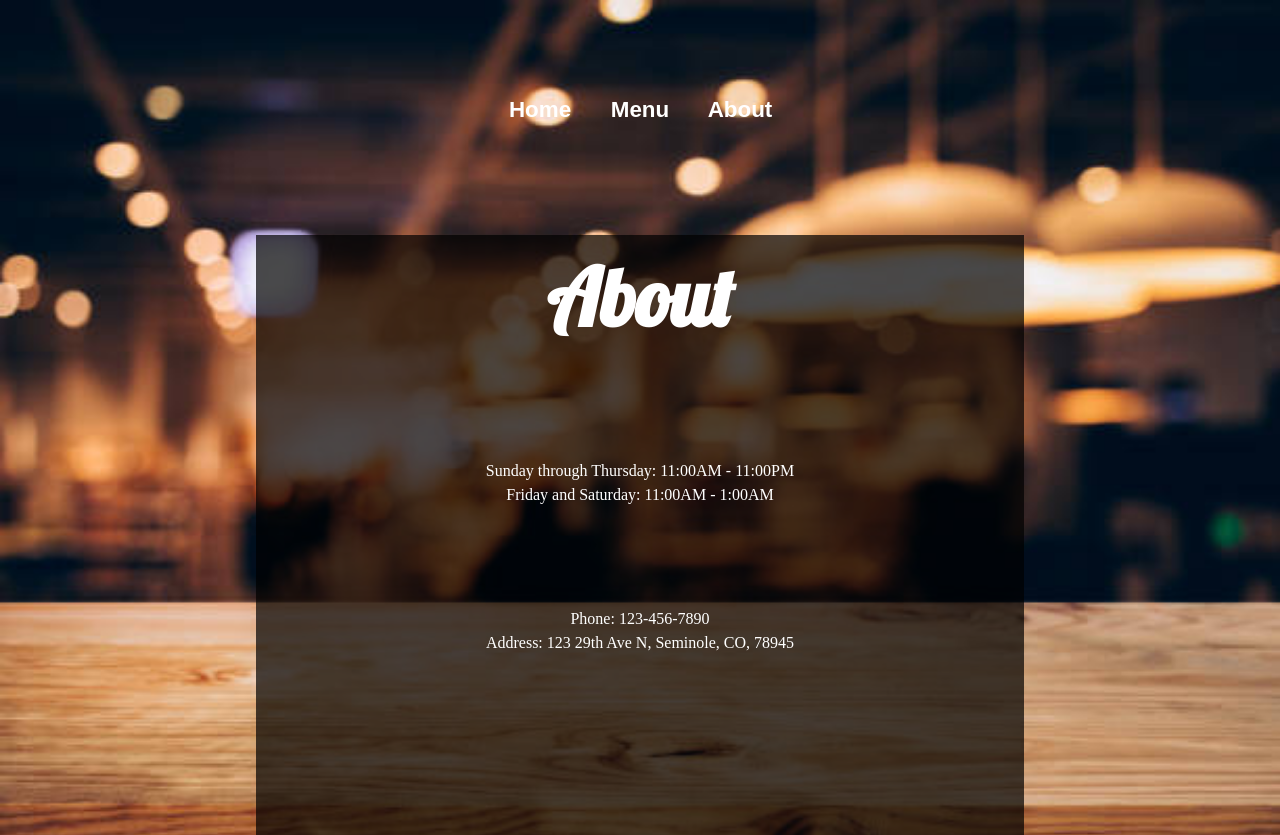
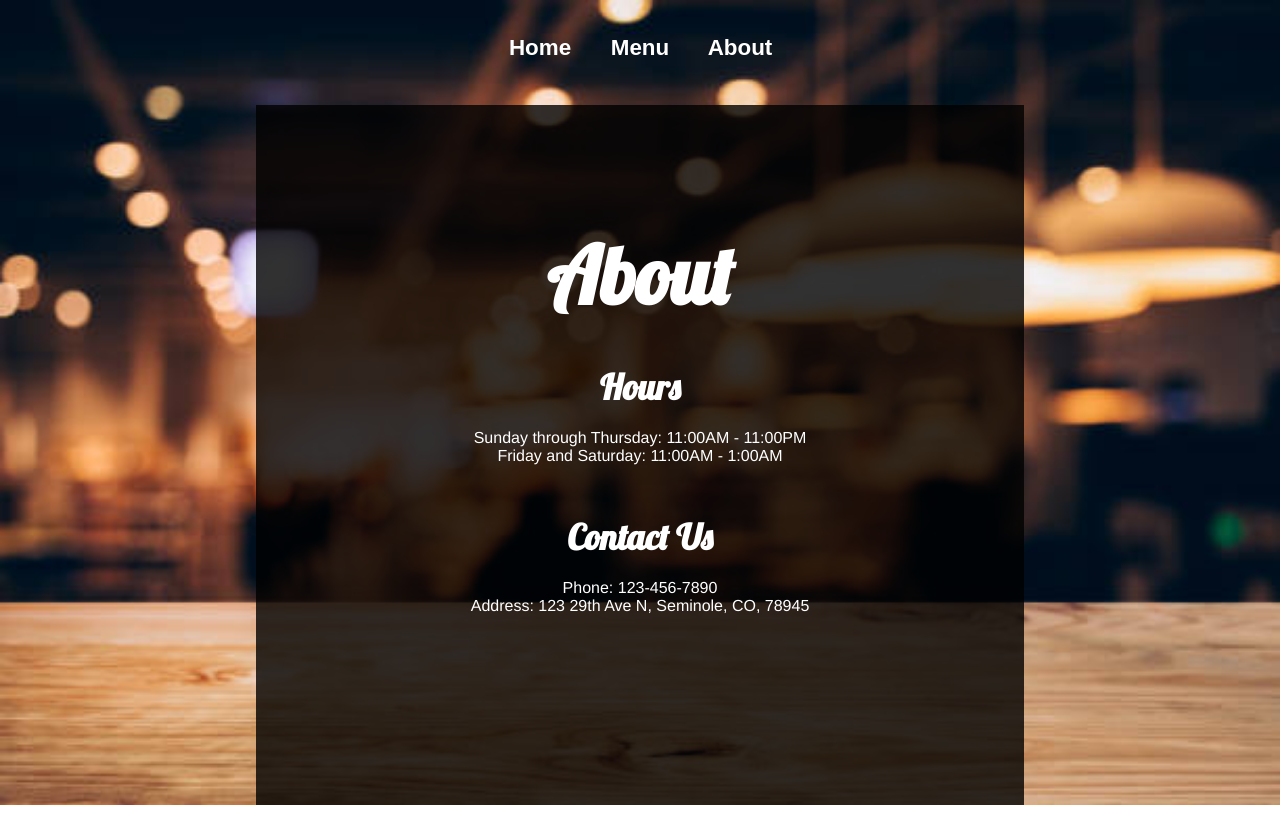
Before and after one commit to E-Kittle/Restaurant, a website built with webpack: page dist/index.html in a window 1280 px wide. Both pictures are taken after a click on the button "About". After the commit the page ends 805 px from the top, so only its background shows below. Built offline with nearby package versions, Linux system fonts and the light colour scheme; files whose address does not match are found by name.

Commit message:
cleaned up comments

```diff
--- a/src/modules/contact.js
+++ b/src/modules/contact.js
@@ -1,4 +1,6 @@
 
+
+// This function builds an about page for a restaurant with simple manipulation of the DOM
 const buildAbout = () => {
     // Containers
     const content = document.querySelector('#content');
@@ -12,7 +14,7 @@ const buildAbout = () => {
     hoursHolder.classList.add('hours');
     contactHolder.classList.add('contact');
 
-    // Elements
+    // Text elements such as titles, hours, phone number, and address
     const title = document.createElement('h1');
     title.textContent = "About";
 
@@ -38,12 +40,14 @@ const buildAbout = () => {
     aboutHolder.appendChild(title);
     aboutHolder.appendChild(hoursHolder);
     aboutHolder.appendChild(contactHolder);
+    hoursHolder.appendChild(hoursTitle);
     hoursHolder.appendChild(sunthur);
     hoursHolder.appendChild(frisat);
+    contactHolder.appendChild(contactTitle);
     contactHolder.appendChild(phone);
     contactHolder.appendChild(address);
 }
 
 
-
+    // Export building function for use in index.js
 export {buildAbout};
--- a/src/modules/home.js
+++ b/src/modules/home.js
@@ -2,7 +2,9 @@
     //function to create the homepage
     const buildHome = () => {
 
+        // Selects the existing container to which everything will be added to
         const content = document.querySelector('#content');
+
         //Create the container
         const container = document.createElement('div');
         container.classList.add('intro-container');
@@ -16,6 +18,7 @@
         header.textContent = 'The Restaurant';
         para.textContent = 'Lorem Ipsum has been the industry\'s standard dummy text ever since the 1500s, when an unknown printer took a galley of type and scrambled it to make a type specimen book. It has survived not only five centuries, but also the leap into electronic typesetting, remaining essentially unchanged.';
 
+        //Append elements to content
         content.appendChild(container);
         container.appendChild(header);
         container.appendChild(para);
@@ -25,5 +28,5 @@
 
 
 
-
+    //Export for use in index.js
 export {buildHome};
--- a/style.css
+++ b/style.css
@@ -6,7 +6,6 @@
     box-sizing: border-box;
     padding: 0;
     margin: 0;
-    /* height: 100%; */
 }
 
 body{
@@ -18,12 +17,18 @@ body{
 
 html body{
     height: 100vh;
+    font-family: Helvetica, sans-serif, Candara;
+
 }
 
-h1{
+h1, h2{
     text-align: center;
-    font-family: 'Lobster', cursive;
+    font-family: 'Lobster', cursive, Arial, Helvetica, sans-serif;
     font-size: 80px;
+}
+
+h2 {
+    font-size: 35px;
 }
 
 
@@ -33,8 +38,8 @@ nav{
     display: flex;
     justify-content: center;
     align-items: center;
-    margin-top: 30px;
-    height: 20%;
+    min-height: 75px;
+    padding-top: 20px;
 }
 
 
@@ -55,7 +60,6 @@ button:hover{
 
 /* Basic layout */
 #content{
-    height: 80%;
     display: flex;
     justify-content: center;
     align-items: center;
@@ -66,14 +70,15 @@ button:hover{
     z-index: 1;
     position: relative;
     display: block;
-    height: 600px;
+    margin-top: 30px;
+    min-height: 700px;
     width: 60%;
 }
 
 .container:after{
     background-color: black;
     position: absolute;
-    opacity: .7;
+    opacity: .8;
     z-index: -1;
     content: '';
     top: 0;
@@ -83,28 +88,12 @@ button:hover{
 
 
 /* HomePage - Intro area */
-.intro-container{
-    /* z-index: 1;
-    position: relative;
-    display: block;
-    height: 600px;
-    width: 60%; */
-}
 
-.intro-container:after{
-    /* background-color: black;
-    position: absolute;
-    opacity: .7;
-    z-index: -1;
-    content: '';
-    top: 0;
-    height: 100%;
-    width: 100%; */
-}
 
 .intro-container h1{
     margin: 20px;
-    padding-top: 200px;
+    padding-top: 100px;
+    padding-bottom: 90px;
 }
 
 .intro-container p{
@@ -117,24 +106,6 @@ button:hover{
 
 
 /* Start of styles for menu items */
-.menu-holder{
-    z-index: 1;
-    position: relative;
-    display: block;
-    width: 60%;
-    margin-top: 100px;
-}
-
-.menu-holder:after{
-    background-color: black;
-    position: absolute;
-    opacity: .7;
-    z-index: -1;
-    content: '';
-    top: 0;
-    height: 100%;
-    width: 100%;
-}
 
 .food-holder{
     display: flex;
@@ -151,41 +122,24 @@ button:hover{
 .item-holder h2 {
     margin-bottom: 10px;
 }
+/* End of styles for menu items */
 
 
-/* End of styles for menu items */
+/* Styles for about us */
 
-/* Styles for about us */
-.about-holder{
-    z-index: 1;
-    position: relative;
-    display: block;
-    width: 60%;
-    margin-top: 50px;
-    padding-top: 50px;
-    line-height: 1.5em;
-}
-
-.about-holder:after{
-    background-color: black;
-    position: absolute;
-    opacity: .7;
-    z-index: -1;
-    content: '';
-    top: 0;
-    height: 100%;
-    width: 100%;
+.about-holder h1{
+    margin: 20px;
+    padding-top: 100px;
+    padding-bottom: 20px;
 }
 
 .hours{
-    padding-top: 150px;
     text-align: center;
 }
 
 .contact{
+    padding-top: 50px;
     text-align: center;
-    padding-top: 100px;
-    margin-bottom: 100px;
 }
 
 .about-holder h2{
```
Also changed, not shown: src/index.js (+7 -6 lines), src/modules/menu.js (+8 -51 lines), dist/index.html, dist/main.js.
